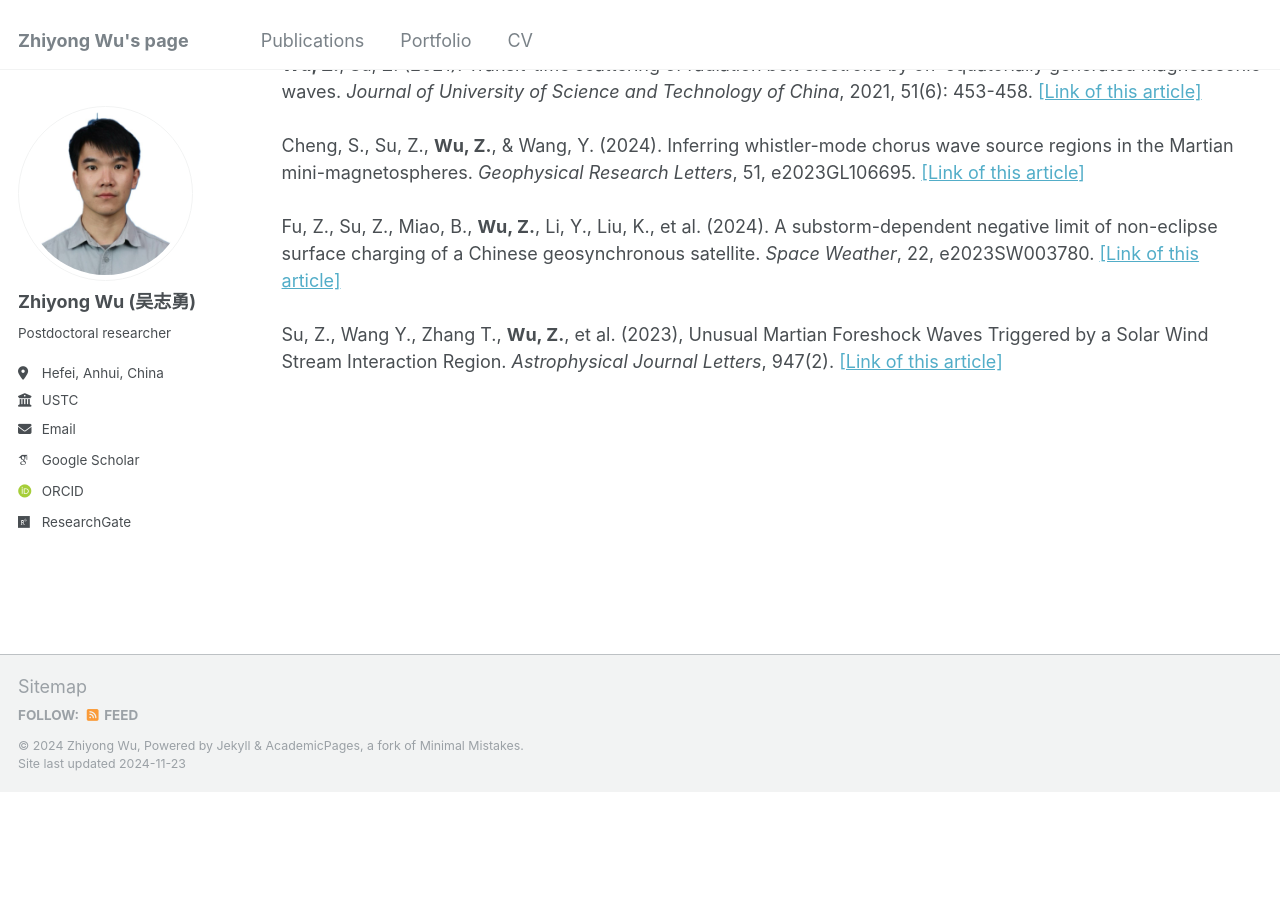
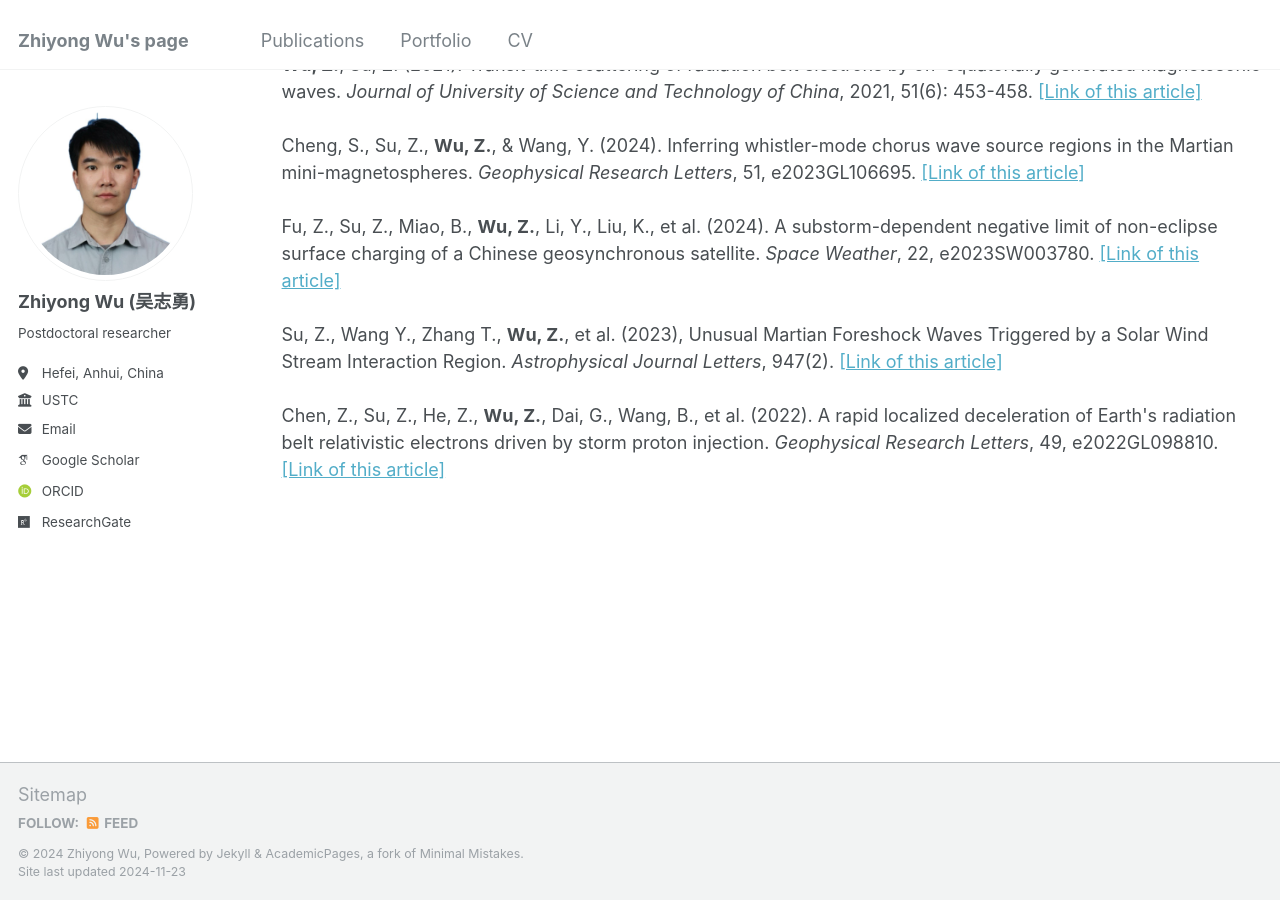
Before and after one commit to Z-Y-Wu/ZW-, a Jekyll site: the page built from _pages/publications.html, in a window 1280 px wide and 900 px high, scrolled down 678 px. Built offline with Jekyll 4.4.1, drawn with Linux system fonts in a browser that asks for light colours; some web fonts are replaced; before the commit the page ends 1470 px from its top, so only the background shows below that.

Commit message:
Update publications.html

```diff
--- a/_pages/publications.html
+++ b/_pages/publications.html
@@ -18,3 +18,4 @@ author_profile: true
 Cheng, S., Su, Z., <strong>Wu, Z.</strong>, & Wang, Y. (2024). Inferring whistler-mode chorus wave source regions in the Martian mini-magnetospheres. <i>Geophysical Research Letters</i>, 51, e2023GL106695. <a href="https://doi.org/10.1029/2023GL106695">[Link of this article]</a><br><br>
 Fu, Z., Su, Z., Miao, B., <strong>Wu, Z.</strong>, Li, Y., Liu, K., et al. (2024). A substorm-dependent negative limit of non-eclipse surface charging of a Chinese geosynchronous satellite. <i>Space Weather</i>, 22, e2023SW003780. <a href="https://doi.org/10.1029/2023SW003780">[Link of this article]</a><br><br>
 Su, Z., Wang Y., Zhang T., <strong>Wu, Z.</strong>, et al. (2023), Unusual Martian Foreshock Waves Triggered by a Solar Wind Stream Interaction Region. <i>Astrophysical Journal Letters</i>, 947(2). <a href="https://doi.org/10.3847/2041-8213/accb9f">[Link of this article]</a><br><br>
+Chen, Z., Su, Z., He, Z., <strong>Wu, Z.</strong>, Dai, G., Wang, B., et al. (2022). A rapid localized deceleration of Earth's radiation belt relativistic electrons driven by storm proton injection. <i>Geophysical Research Letters</i>, 49, e2022GL098810. <a href="https://doi.org/10.1029/2022GL098810">[Link of this article]</a><br><br>
```
